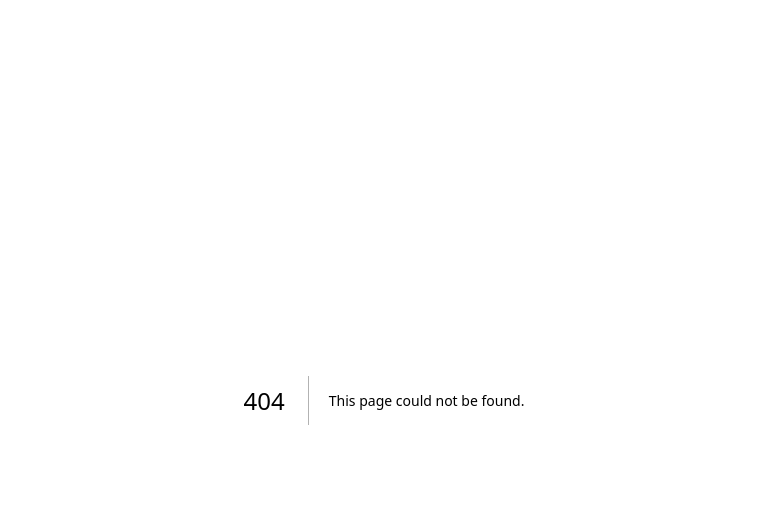
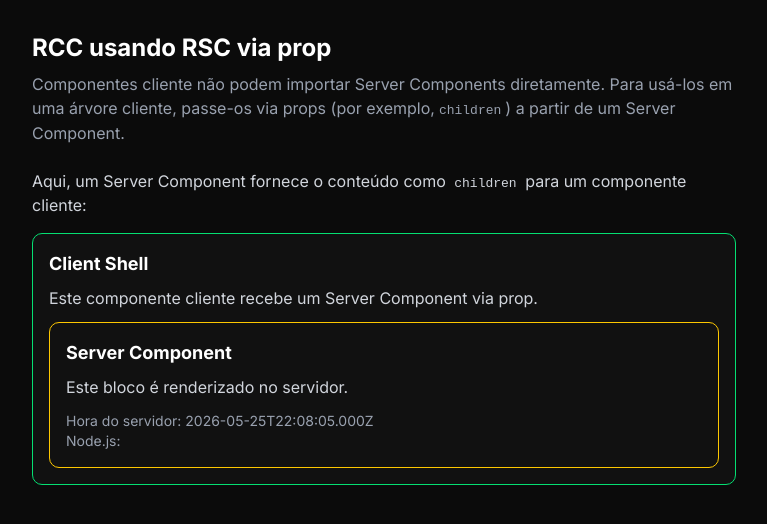
Before and after one commit to thiagowilliam/prompt-manager, a Next.js app: page /rsc-vs-rcc/rcc in a window 1280 px wide. Before the commit this address had no page. Shown: the top 524 px of the page, without its empty margins (256-1023 px from the left). Built offline with nearby package versions, Linux system fonts and the light colour scheme.

Commit message:
feat: create a sidebar component

```diff
--- a/src/app/layout.tsx
+++ b/src/app/layout.tsx
@@ -21,7 +21,13 @@
   return (
     <html lang="en">
       <body className={`${inter.variable} antialiased bg-gray-900 text-white`}>
-        {children}
+        <section className="flex h-screen">
+          <main className="relative flex-1 overflow-auto min-w-0">
+            <div className="p-4 sm:p-6 md:p-8 max-w-full md:max-w-3xl mx-auto h-full">
+              {children}
+            </div>
+          </main>
+        </section>
       </body>
     </html>
   );
--- a/src/app/page.tsx
+++ b/src/app/page.tsx
@@ -1,7 +1,14 @@
 export default function Home() {
   return (
-    <div>
-      <h2>Hello World</h2>
-    </div>
+    <section className="flex min-h-full">
+      <div className="flex flex-1 items-center justify-center">
+        <div className="text-center">
+          <h1 className="text-2xl font-bold mb-4">Selecione um prompt</h1>
+          <p className="text-gray-400">
+            Escolha um prompt da lista ao lado para visualizar e editar
+          </p>
+        </div>
+      </div>
+    </section>
   );
 }
--- /dev/null
+++ b/src/app/rsc-vs-rcc/rcc/page.tsx
@@ -0,0 +1,28 @@
+import { ClientShell } from '@/components/demo/client-wrapper';
+import { ServerOnly } from '@/components/demo/server';
+
+export default function Page() {
+  return (
+    <section className="space-y-6">
+      <header className="space-y-2">
+        <h1 className="text-2xl font-bold">RCC usando RSC via prop</h1>
+        <p className="text-gray-400">
+          Componentes cliente não podem importar Server Components diretamente.
+          Para usá-los em uma árvore cliente, passe-os via props (por exemplo,
+          <code className="mx-1">children</code>) a partir de um Server
+          Component.
+        </p>
+      </header>
+
+      <div className="space-y-4">
+        <p className="text-gray-300">
+          Aqui, um Server Component fornece o conteúdo como{' '}
+          <code className="mx-1">children</code> para um componente cliente:
+        </p>
+        <ClientShell>
+          <ServerOnly />
+        </ClientShell>
+      </div>
+    </section>
+  );
+}
--- /dev/null
+++ b/src/app/rsc-vs-rcc/rsc/page.tsx
@@ -0,0 +1,23 @@
+import { ClientCounter } from '@/components/demo/client';
+
+export default function Page() {
+  return (
+    <section className="space-y-6">
+      <header className="space-y-2">
+        <h1 className="text-2xl font-bold">RSC importando RCC</h1>
+        <p className="text-gray-400">
+          Em Next.js (App Router), páginas e layouts são Server Components por
+          padrão. Eles podem importar e renderizar diretamente componentes
+          cliente.
+        </p>
+      </header>
+
+      <div className="space-y-4">
+        <p className="text-gray-300">
+          Abaixo, um Server Component importou um Client Component interativo:
+        </p>
+        <ClientCounter />
+      </div>
+    </section>
+  );
+}
--- /dev/null
+++ b/src/components/demo/client-wrapper.tsx
@@ -0,0 +1,15 @@
+'use client';
+
+import { ReactNode } from 'react';
+
+export const ClientShell = ({ children }: { children: ReactNode }) => {
+  return (
+    <div className="rounded-lg border border-green-400 bg-gray-800 p-4">
+      <h3 className="text-lg font-semibold mb-2">Client Shell</h3>
+      <p className="text-gray-300">
+        Este componente cliente recebe um Server Component via prop.
+      </p>
+      <div className="mt-3">{children}</div>
+    </div>
+  );
+};
--- /dev/null
+++ b/src/components/demo/client.tsx
@@ -0,0 +1,19 @@
+'use client';
+
+import { Button } from '@/components/ui/button';
+import { useState } from 'react';
+
+export const ClientCounter = () => {
+  const [count, setCount] = useState(0);
+
+  return (
+    <div className="rounded-lg border border-green-400 bg-gray-800 p-4">
+      <h3 className="text-lg font-semibold mb-2">Client Component</h3>
+      <p className="text-gray-300">Este bloco roda no navegador.</p>
+      <div className="mt-3 flex items-center gap-3">
+        <span className="text-sm text-gray-400">Contador: {count}</span>
+        <Button onClick={() => setCount((c) => c + 1)}>Incrementar</Button>
+      </div>
+    </div>
+  );
+};
--- /dev/null
+++ b/src/components/demo/server.tsx
@@ -0,0 +1,15 @@
+export const ServerOnly = () => {
+  const now = new Date().toISOString();
+  const nodeVersion = process.version;
+
+  return (
+    <div className="rounded-lg border border-yellow-400 bg-gray-800 p-4">
+      <h3 className="text-lg font-semibold mb-2">Server Component</h3>
+      <p className="text-gray-300">Este bloco é renderizado no servidor.</p>
+      <div className="mt-3 text-sm text-gray-400">
+        <p>Hora do servidor: {now}</p>
+        <p>Node.js: {nodeVersion}</p>
+      </div>
+    </div>
+  );
+};
--- /dev/null
+++ b/src/components/sidebar/index.ts
@@ -0,0 +1 @@
+export * from './sidebar';
--- /dev/null
+++ b/src/components/sidebar/sidebar-content.tsx
@@ -0,0 +1,7 @@
+export const SidebarContent = () => {
+  return (
+    <aside>
+      <h2>Aside</h2>
+    </aside>
+  );
+};
--- /dev/null
+++ b/src/components/sidebar/sidebar.tsx
@@ -0,0 +1,8 @@
+import { prisma } from '@/lib/prisma';
+import { SidebarContent } from './sidebar-content';
+
+export const Sidebar = async () => {
+  const promtps = await prisma.prompt.findMany();
+
+  return <SidebarContent />;
+};
--- a/src/components/ui/button.tsx
+++ b/src/components/ui/button.tsx
@@ -41,8 +41,8 @@
 
 function Button({
   className,
-  variant = 'default',
-  size = 'default',
+  variant,
+  size,
   asChild = false,
   ...props
 }: React.ComponentProps<'button'> &
@@ -54,8 +54,6 @@
   return (
     <Comp
       data-slot="button"
-      data-variant={variant}
-      data-size={size}
       className={cn(buttonVariants({ variant, size, className }))}
       {...props}
     />
```
